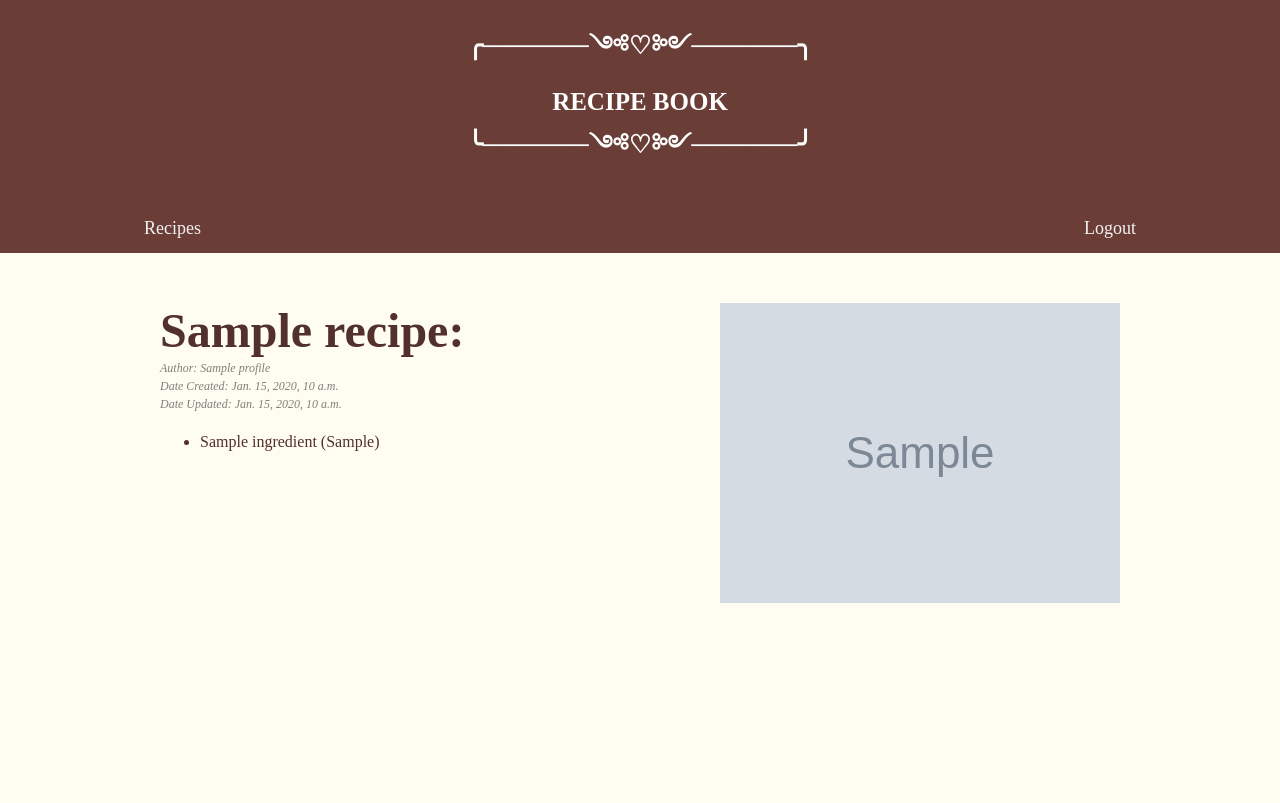
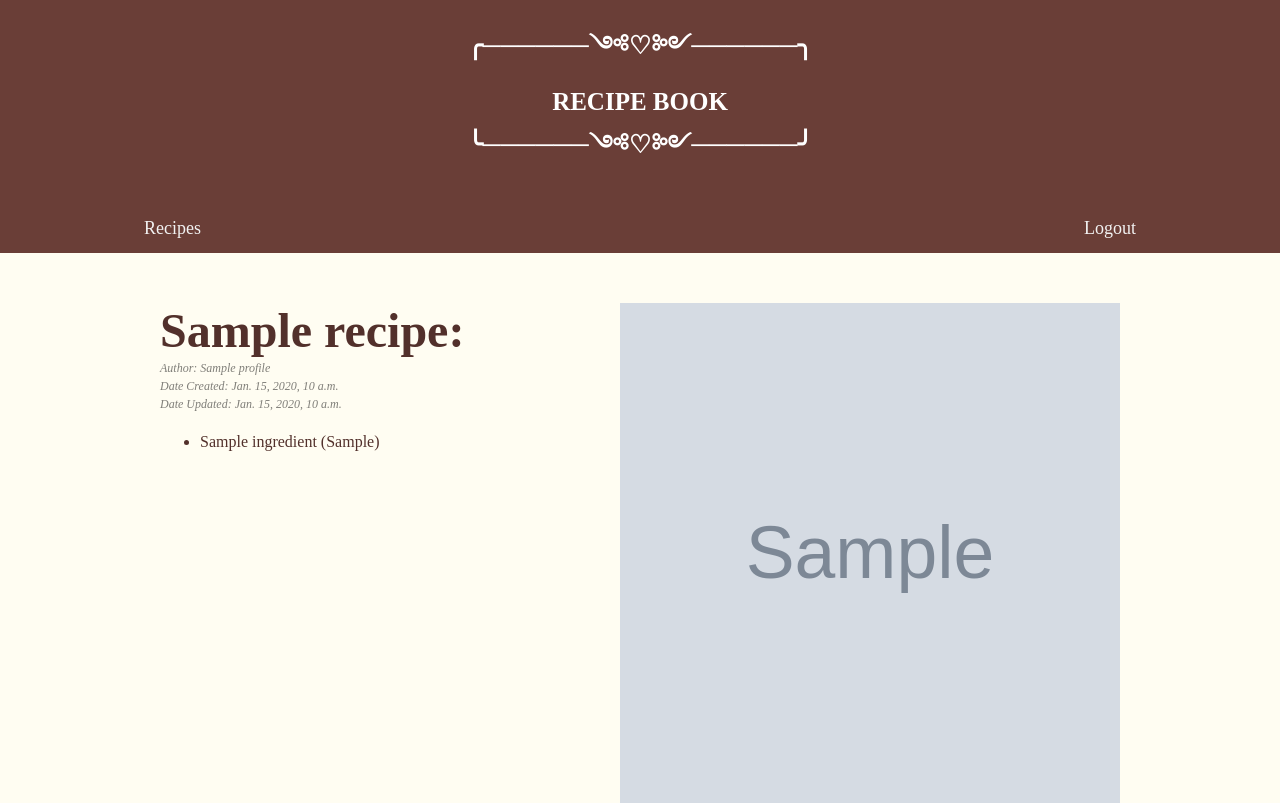
Before and after one commit to Sticity/recipebook-lee-josemari, a Django app: page /recipe/1/ in a window 1280 px wide. Before the commit the page ends 603 px from the top, so only its background shows below. Run offline with Django 5.2, Linux system fonts and the light colour scheme; a user stored in the database is signed in; tables that the repository leaves empty hold one stand-in row (values such as "Sample post"); grey boxes marked "Sample" are stand-in pictures.

Commit message:
500x500 dimensions for image in recipe.html

```diff
--- a/templates/recipe.html
+++ b/templates/recipe.html
@@ -3,7 +3,7 @@
 {% block content %}
 	{% if recipe.images.first %}
 		{% for img in recipe.images.all %}
-		<img src="{{ img.image.url }}" alt="{{ img.description }}" style="float:right">
+		<img src="{{ img.image.url }}" alt="{{ img.description }}" style="float:right; width:500px; height:500px;">
 		{% endfor %}
 	{% else %}
 		{% if recipe.author.user == request.user %}
```
